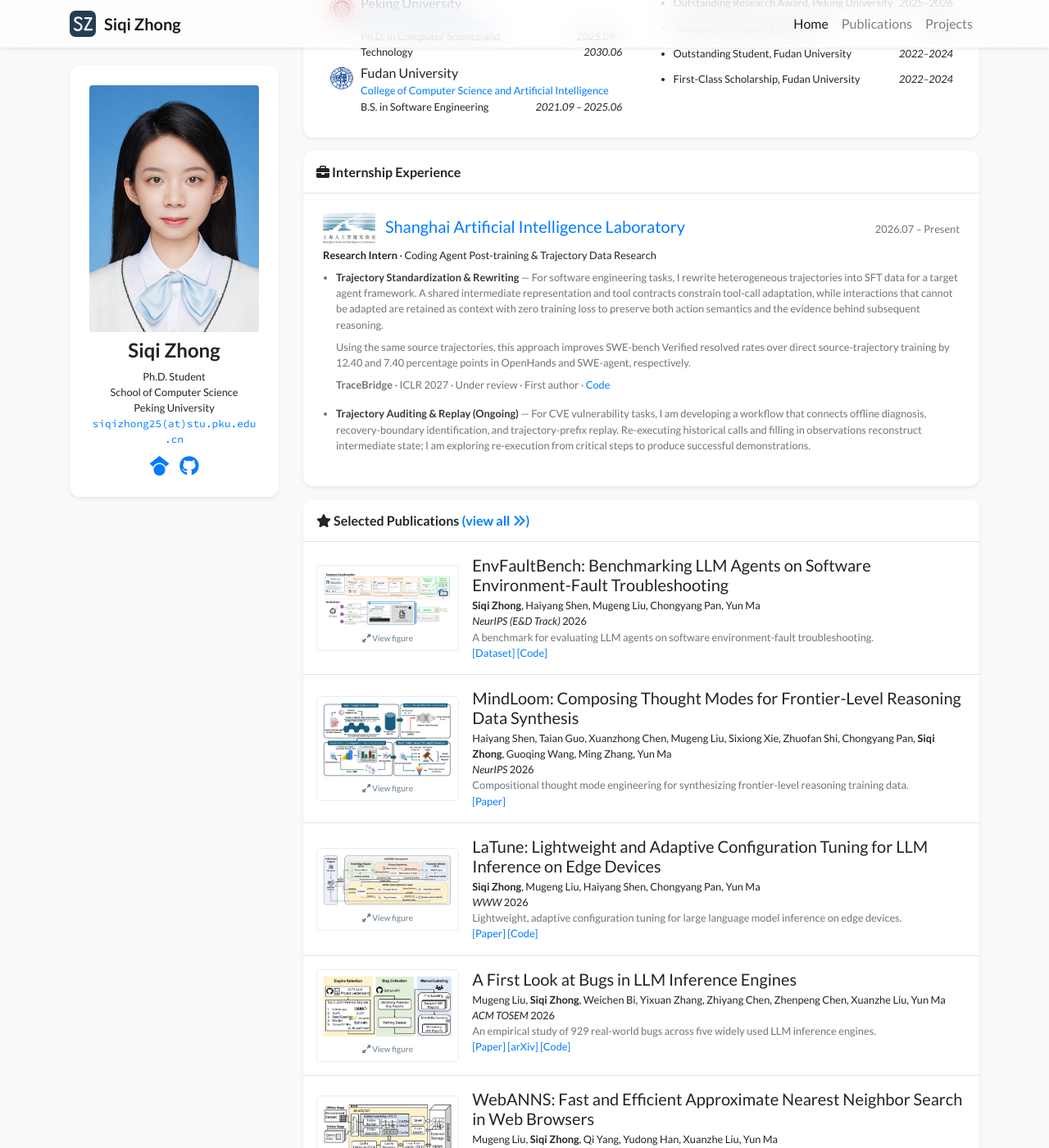
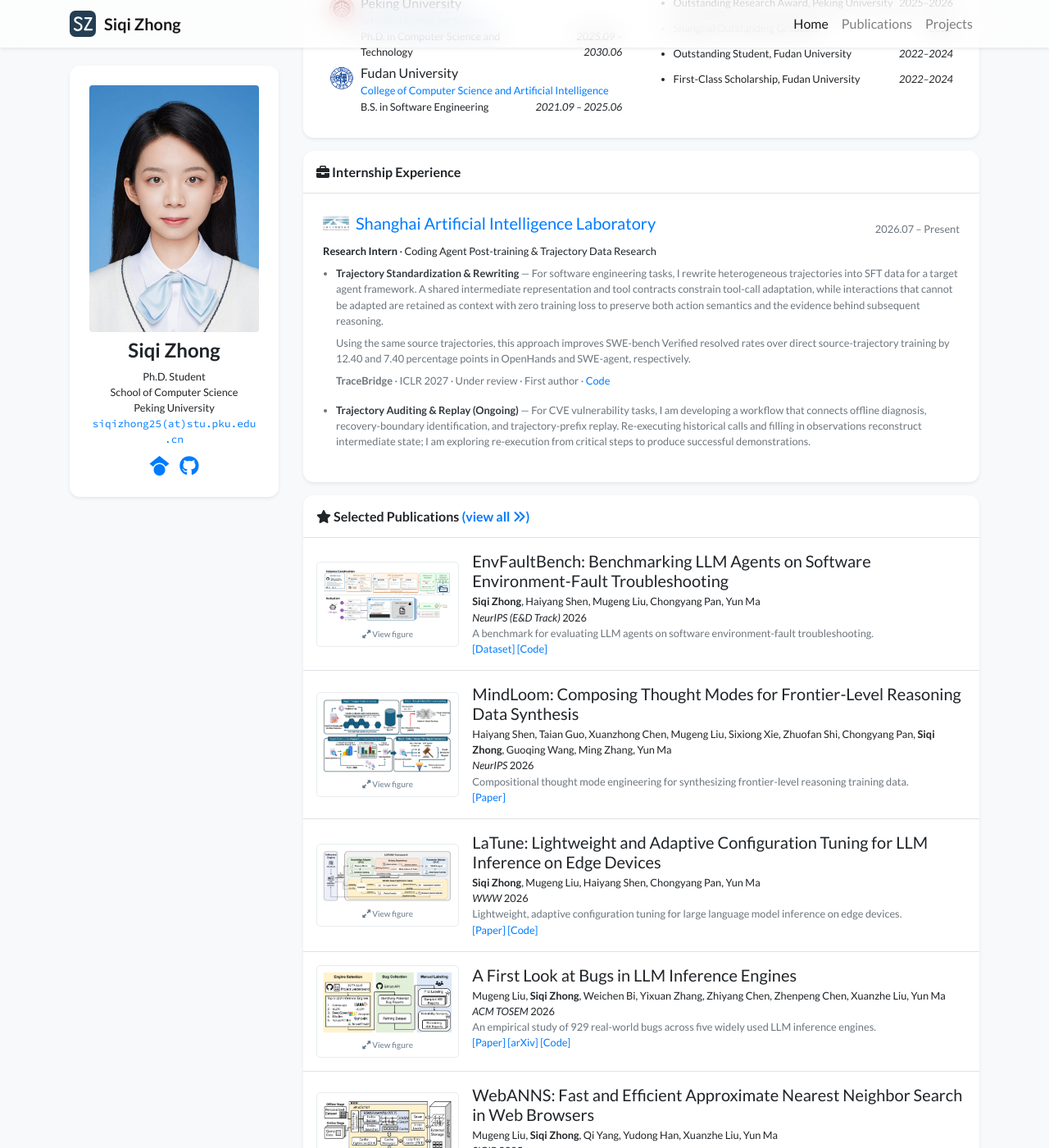
Before and after one commit to zsq0216/zsq0216.github.io, a Jekyll site: the page built from index.html, in a window 1280 px wide and 1400 px high, scrolled down 553 px. Shown: the whole window at 82% size. Built offline with Jekyll 4.4.1, drawn with Linux system fonts in a browser that asks for light colours; nearby versions of some CDN libraries; a style sheet for code colours, icons or effects is not loaded.

Commit message:
Make internship logo a small aligned inline mark

```diff
--- a/_includes/widgets/internships_card.html
+++ b/_includes/widgets/internships_card.html
@@ -6,8 +6,8 @@
     {% for item in site.data.profile.experience %}
     <article class="p-4 {% unless forloop.last %}border-bottom border-gray{% endunless %}">
         <div class="d-flex flex-wrap justify-content-between align-items-baseline">
-            <h5 class="font-weight-normal mr-3 mb-1">
-                {% if item.logo %}<img src="{{ item.logo | relative_url }}" alt="" class="internship-logo mr-2">{% endif %}
+            <h5 class="font-weight-normal d-flex align-items-center mr-3 mb-1">
+                {% if item.logo %}<img src="{{ item.logo | relative_url }}" alt="" width="32" height="24" class="internship-logo mr-2">{% endif %}
                 {% if item.url %}<a href="{{ item.url }}" target="_blank" rel="noopener noreferrer">{{ item.name }}</a>{% else %}{{ item.name }}{% endif %}
             </h5>
             <span class="small text-muted mb-2">{{ item.date }}</span>
--- a/assets/css/global.css
+++ b/assets/css/global.css
@@ -215,8 +215,8 @@ div.lazy {
 }
 
 .internship-logo {
-    width: 64px;
-    height: 38px;
+    width: 32px;
+    height: 24px;
     object-fit: contain;
-    vertical-align: middle;
+    flex-shrink: 0;
 }
```
